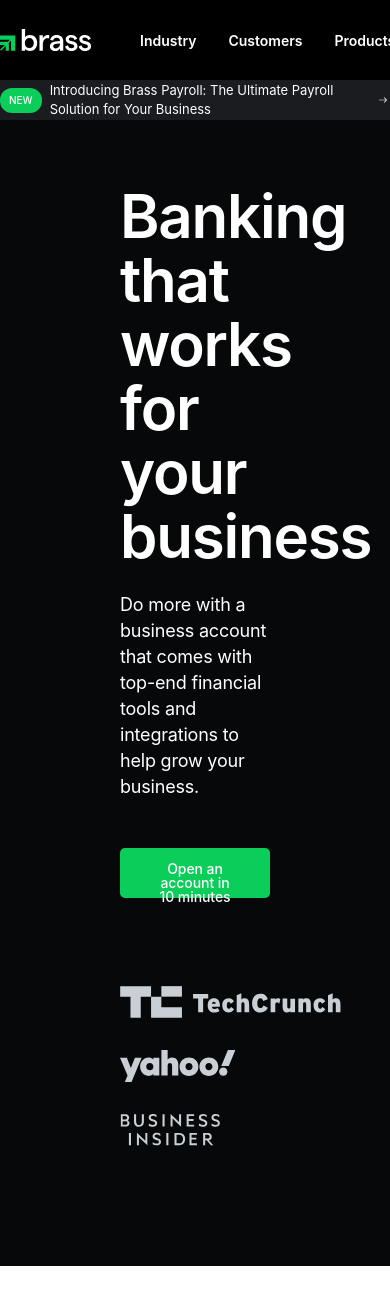
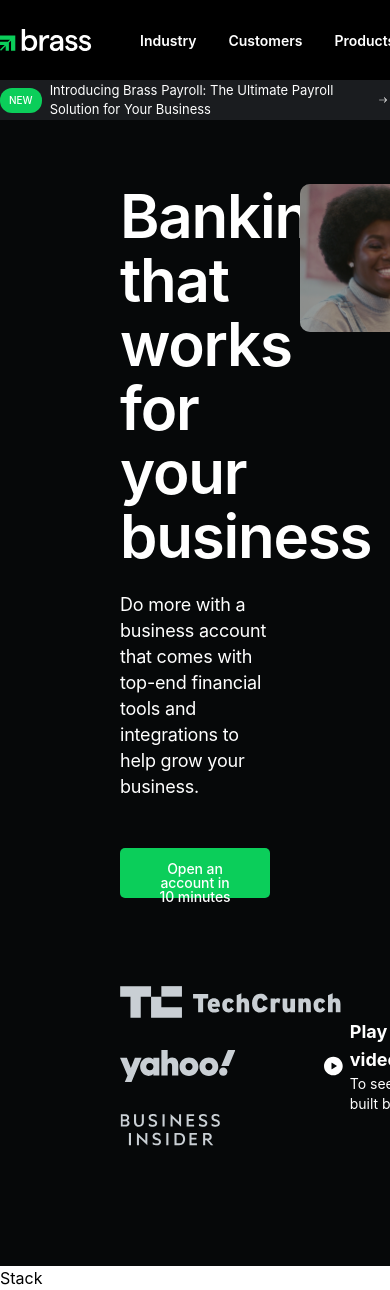
Before and after one commit to Tnath1/brass-lp, a React (Vite) app: page / in a window 390 px wide. Shown: the top 1290 px of the page. Before the commit the page ends 1266 px from the top, so only its background shows below. Built offline with nearby package versions, Linux system fonts and the light colour scheme.

Commit message:
Hero is done, responsiveness left

```diff
--- a/src/components/Hero.tsx
+++ b/src/components/Hero.tsx
@@ -1,3 +1,5 @@
+import Heroimg from "/img/hero.webp";
+
 const Hero = () => {
   return (
     <section className="pb-[7.5rem] pt-[64px] bg-[#060809] text-[#fff] w-full ">
@@ -239,10 +241,87 @@
             </a>
           </section>
         </div>
+        {/* <div className="media_container col-start-7 col-span-6  relative">
+          <span className="img-container relative block">
+            <picture>
+              <source
+                type="image/webp"
+                srcSet={`${Heroimg} 302w, ${Heroimg} 603w, ${Heroimg} 1206w`}
+                sizes="(min-width: 1206px) 1206px, 100vw"
+              />
+              <img
+                className="rounded-[10px] w-full h-full object-cover"
+                data-gatsby-image-ssr=""
+                data-main-image=""
+                style={{ opacity: 1 }}
+                sizes="(min-width: 1206px) 1206px, 100vw"
+                decoding="async"
+                loading="eager"
+                src={Heroimg}
+                srcSet={`${Heroimg} 302w, ${Heroimg} 603w, ${Heroimg} 1206w`}
+                alt="hero"
+              />
+            </picture>
+            <span className="absolute inset-0 bg-black bg-opacity-10 rounded-[10px]"></span>
+          </span>
+          <div className="flex justify-center items-center gap-[7px] absolute">
+            <svg width="32" height="32" viewBox="0 0 32 32" fill="none">
+              <path
+                fill-rule="evenodd"
+                clip-rule="evenodd"
+                d="M16 32C24.8366 32 32 24.8366 32 16C32 7.16344 24.8366 0 16 0C7.16344 0 0 7.16344 0 16C0 24.8366 7.16344 32 16 32ZM13.5097 10.6126L21.6902 15.6119C21.7567 15.6525 21.8116 15.7095 21.8497 15.7774C21.8877 15.8453 21.9077 15.9219 21.9077 15.9998C21.9077 16.0776 21.8877 16.1542 21.8497 16.2221C21.8116 16.29 21.7567 16.347 21.6902 16.3876L13.5097 21.387C13.4408 21.4291 13.362 21.4521 13.2812 21.4536C13.2005 21.4551 13.1208 21.4351 13.0504 21.3956C12.9799 21.3561 12.9213 21.2985 12.8805 21.2288C12.8397 21.1592 12.8182 21.0799 12.8182 20.9991V11.0004C12.8182 10.9197 12.8397 10.8404 12.8805 10.7707C12.9213 10.701 12.9799 10.6435 13.0504 10.604C13.1208 10.5645 13.2005 10.5444 13.2812 10.5459C13.362 10.5475 13.4408 10.5705 13.5097 10.6126Z"
+                fill="white"
+              ></path>
+            </svg>
+            <div>
+              <h4>Play this video</h4>
+              <p className="Hero-module--Hero_image_action_sub--i3SF9">
+                To see why we built brass
+              </p>
+            </div>
+          </div>
+        </div> */}
+
+        <div className="media_container col-start-7 col-span-6  relative">
+          <span className="img-container relative block">
+            <picture>
+              <source
+                type="image/webp"
+                srcSet={`${Heroimg} 302w, ${Heroimg} 603w, ${Heroimg} 1206w`}
+                sizes="(min-width: 1206px) 1206px, 100vw"
+              />
+              <img
+                className="rounded-[10px] w-full h-full object-cover"
+                data-gatsby-image-ssr=""
+                data-main-image=""
+                style={{ opacity: 1 }}
+                sizes="(min-width: 1206px) 1206px, 100vw"
+                decoding="async"
+                loading="eager"
+                src={Heroimg}
+                srcSet={`${Heroimg} 302w, ${Heroimg} 603w, ${Heroimg} 1206w`}
+                alt="hero"
+              />
+            </picture>
+            <span className="absolute inset-0 bg-black bg-opacity-30 rounded-[10px]"></span>
+          </span>
+          {/* Video SVG Container */}
+          <div className="flex cursor-pointer  items-center gap-[7px] absolute bottom-8 left-6 text-white">
+            <svg width="32" height="32" viewBox="0 0 32 32" fill="none">
+              <path
+                fillRule="evenodd"
+                clipRule="evenodd"
+                d="M16 32C24.8366 32 32 24.8366 32 16C32 7.16344 24.8366 0 16 0C7.16344 0 0 7.16344 0 16C0 24.8366 7.16344 32 16 32ZM13.5097 10.6126L21.6902 15.6119C21.7567 15.6525 21.8116 15.7095 21.8497 15.7774C21.8877 15.8453 21.9077 15.9219 21.9077 15.9998C21.9077 16.0776 21.8877 16.1542 21.8497 16.2221C21.8116 16.29 21.7567 16.347 21.6902 16.3876L13.5097 21.387C13.4408 21.4291 13.362 21.4521 13.2812 21.4536C13.2005 21.4551 13.1208 21.4351 13.0504 21.3956C12.9799 21.3561 12.9213 21.2985 12.8805 21.2288C12.8397 21.1592 12.8182 21.0799 12.8182 20.9991V11.0004C12.8182 10.9197 12.8397 10.8404 12.8805 10.7707C12.9213 10.701 12.9799 10.6435 13.0504 10.604C13.1208 10.5645 13.2005 10.5444 13.2812 10.5459C13.362 10.5475 13.4408 10.5705 13.5097 10.6126Z"
+                fill="white"
+              ></path>
+            </svg>
+            <div>
+              <h4 className="text-lg font-bold">Play this video</h4>
+              <p className="text-sm">To see why we built brass</p>
+            </div>
+          </div>
+        </div>
       </div>
-
-
-
     </section>
   );
 };
--- /dev/null
+++ b/src/components/Stack.tsx
@@ -0,0 +1,9 @@
+
+
+const Stack = () => {
+  return (
+    <div>Stack</div>
+  )
+}
+
+export default Stack
--- a/src/pages/Home.tsx
+++ b/src/pages/Home.tsx
@@ -1,12 +1,14 @@
 
 import Hero from '../components/Hero'
 import Nav from '../components/Nav'
+import Stack from '../components/Stack'
 
 const Home = () => {
   return (
     <div>
     <Nav/>
     <Hero/>
+    <Stack/>
     </div>
   )
 }
```
Also changed, not shown: public/img/hero.webp (added), public/img/heroimg.png (added).
